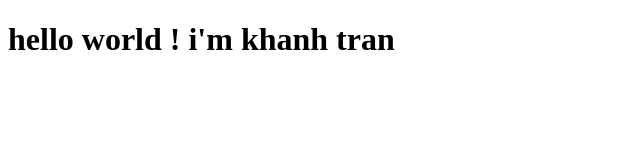
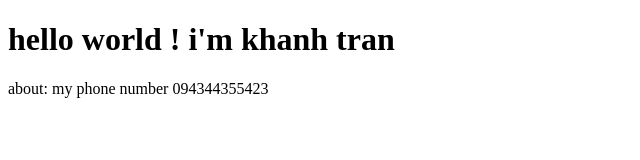
Before and after one commit to khanhdev98/coursera-test, a plain HTML site: page site/index.html in a window 1280 px wide. Shown: the whole page, without its empty margins (0-640 px from the left). Drawn offline with Linux system fonts and the light colour scheme.

Commit message:
third commit

```diff
--- a/site/index.html
+++ b/site/index.html
@@ -5,5 +5,6 @@
 </head>
 <body>
 	<h1>hello world ! i'm khanh tran</h1>
+	<p>about: my phone number 094344355423</p>
 </body>
 </html>
```
